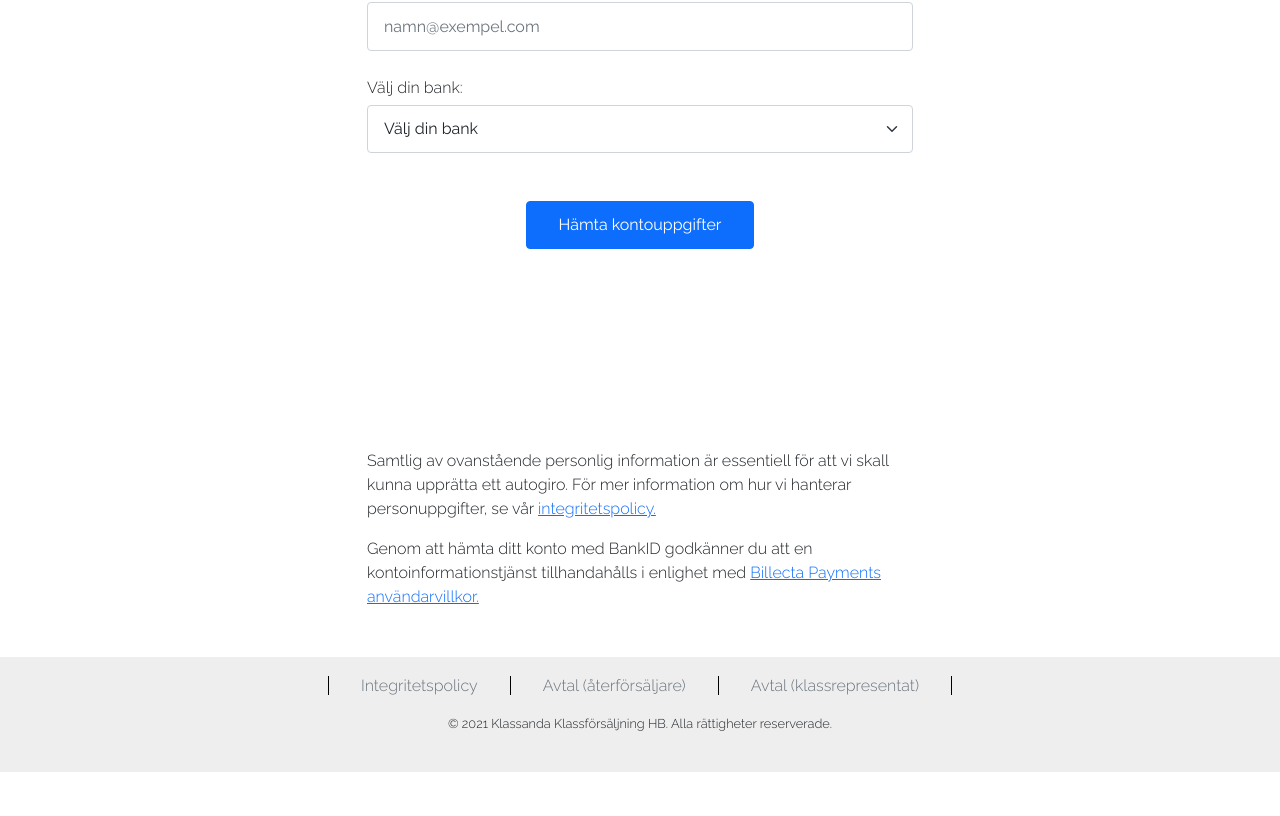
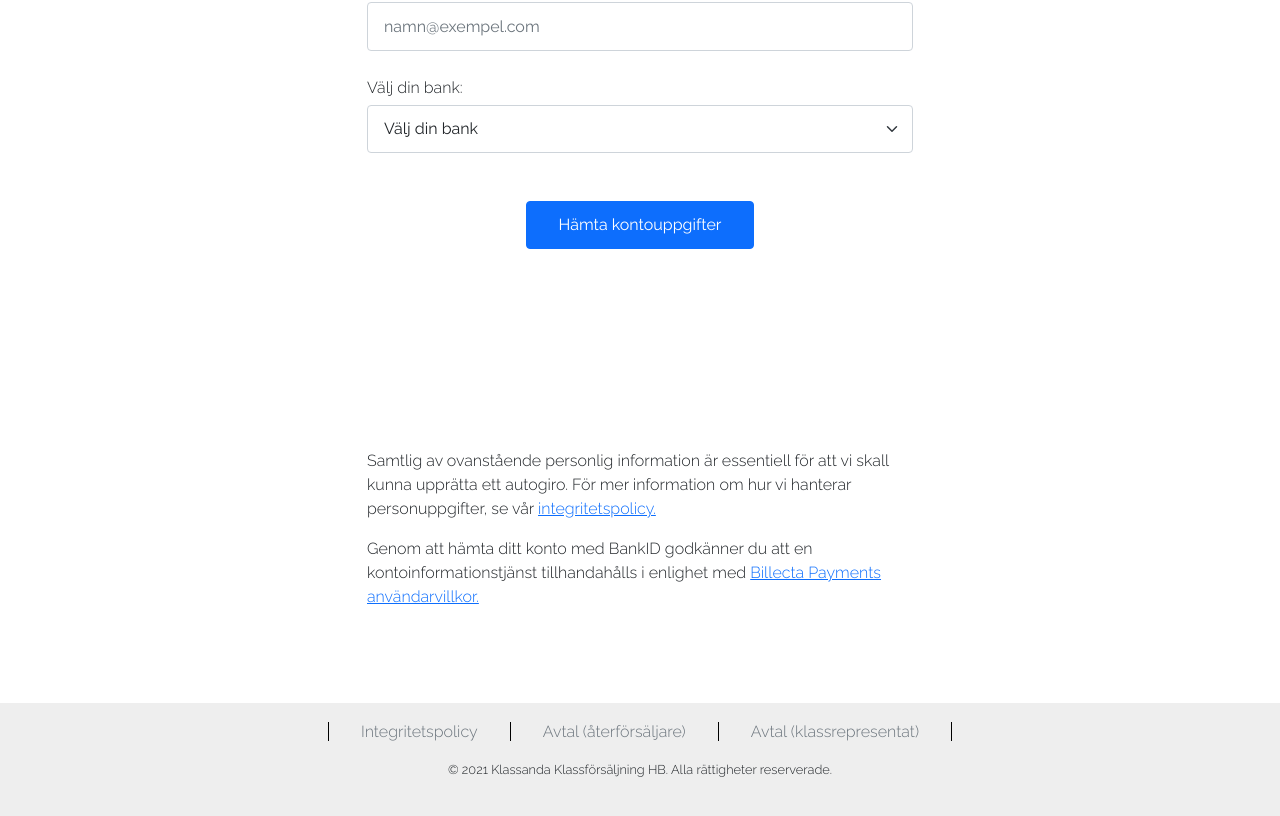
Before and after one commit to kevalane/wings-frontend, an Angular app: page / in a window 1280 px wide. Shown: the part 862-1678 px from the top of the page. Before the commit the page ends 1634 px from the top, so only its background shows below. Built offline with nearby package versions, Linux system fonts and the light colour scheme.

Commit message:
Changed styles so footer sticks at bottom when viewport < 100vh

```diff
--- a/src/app/app.component.css
+++ b/src/app/app.component.css
@@ -0,0 +1,5 @@
+#pageWrap {
+    position: relative;
+    min-height: 100vh;
+    height: auto;
+}
--- a/src/app/app.component.html
+++ b/src/app/app.component.html
@@ -1,3 +1,5 @@
-<app-navbar></app-navbar>
-<router-outlet></router-outlet>
-<app-footer></app-footer>
+<div id="pageWrap">
+    <app-navbar></app-navbar>
+    <router-outlet></router-outlet>
+    <app-footer></app-footer>
+</div>
--- a/src/app/donate/donate.component.css
+++ b/src/app/donate/donate.component.css
@@ -1,3 +1,7 @@
+#donateWrap {
+    padding-bottom: 10rem;
+}
+
 /* AUTOGIRO */
 #autogiroSection {
     margin-top: 2rem;
--- a/src/app/donate/donate.component.html
+++ b/src/app/donate/donate.component.html
@@ -1,4 +1,4 @@
-<div class="container">
+<div class="container" id="donateWrap">
     <!-- Monthly autogiro form -->
     <section id="autogiroSection">
         <div class="row">
--- a/src/app/footer/footer.component.css
+++ b/src/app/footer/footer.component.css
@@ -1,5 +1,8 @@
 #footer {
     background: #eee;
+    position: absolute;
+    bottom: 0;
+    width: 100%;
 }
 
 #copy {
--- a/src/app/home/home.component.html
+++ b/src/app/home/home.component.html
@@ -1,4 +1,4 @@
-<div class="container">
+<div class="container" id="homeContainer">
     <div class="row">
         <div class="col-xs-12 col-sm-12 col-md-8 offset-md-2 col-lg-6 offset-lg-3 col-xl-4 offset-xl-4 col-xxl-4 offset-xxl-4">
             <h3 id="homeTitle">Hej där,</h3>
```
